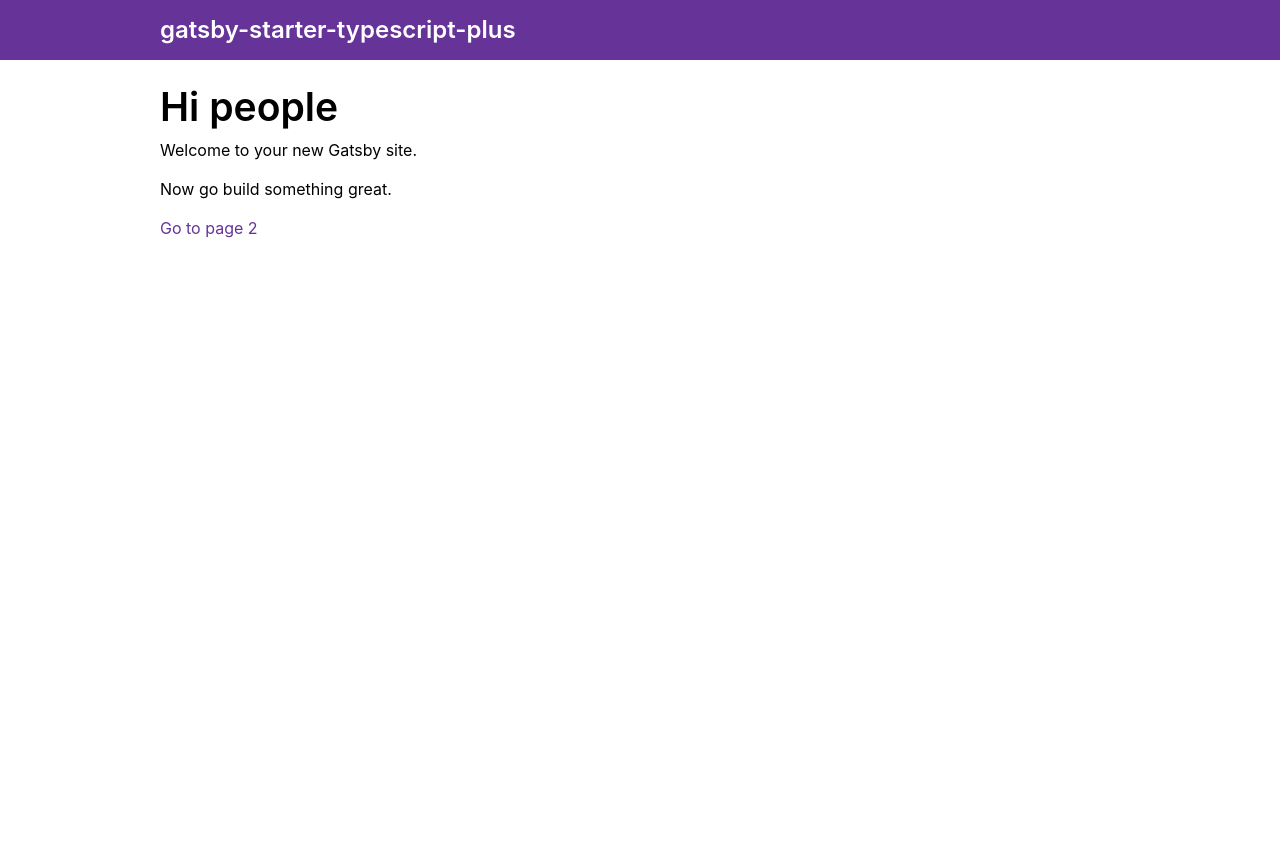
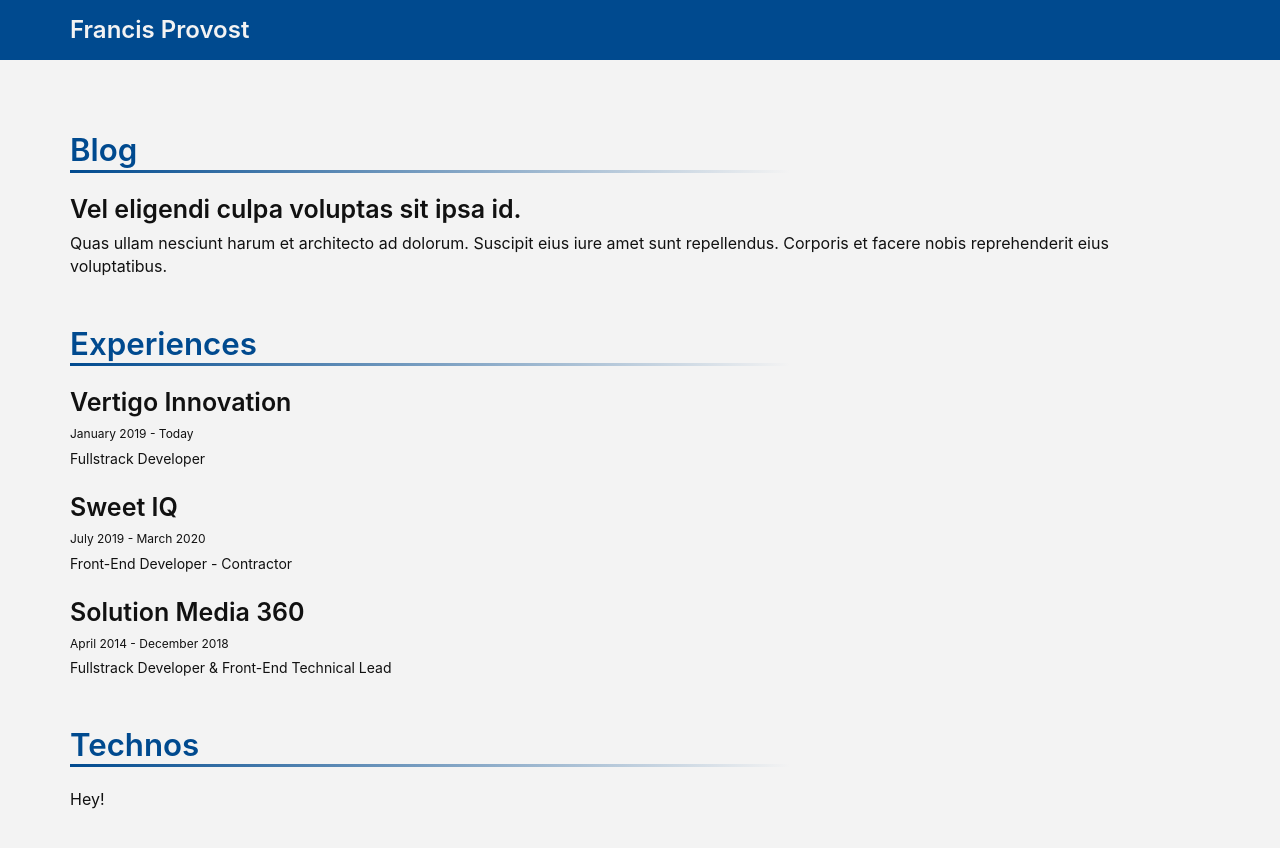
Before and after one commit to francisprovost/francisprovost.com, a Gatsby site: page / in a window 1280 px wide. Before the commit the page ends 800 px from the top, so only its background shows below. Built offline with nearby package versions, Linux system fonts and the light colour scheme; Gatsby itself is replaced by a stand-in of ours.

Commit message:
Basic home layout + experiences section
- Start the home page layout
- Finish the Experience section

```diff
--- a/gatsby-config.js
+++ b/gatsby-config.js
@@ -1,15 +1,13 @@
-'use strict'
-
 module.exports = {
   siteMetadata: {
-    title: 'gatsby-starter-typescript-plus',
-    description: 'A starter kit for TypeScript-based Gatsby projects with sensible defaults.',
-    keywords: 'gatsbyjs, gatsby, javascript, sample, something',
-    siteUrl: 'https://gatsby-starter-typescript-plus.netlify.com',
+    title: 'Francis Provost',
+    description: '', // TODO  update sitemeta data #remove @fprovost
+    keywords: '',
+    siteUrl: 'https://francisprovost.com',
     author: {
-      name: 'Resi Respati',
-      url: 'https://twitter.com/resir014',
-      email: 'resir014@gmail.com'
+      name: 'Francis Provost',
+      url: 'https://francisprovost.com',
+      email: 'jobs@francisprovost.com'
     }
   },
   plugins: [
@@ -48,7 +46,7 @@ module.exports = {
     {
       resolve: 'gatsby-plugin-canonical-urls',
       options: {
-        siteUrl: 'https://gatsby-starter-typescript-plus.netlify.com'
+        siteUrl: 'https://francisprovost.com'
       }
     },
     'gatsby-plugin-emotion',
--- a/package.json
+++ b/package.json
@@ -40,8 +40,8 @@
     "gatsby-remark-prismjs": "^3.3.0",
     "gatsby-remark-responsive-iframe": "^2.2.0",
     "gatsby-remark-smartypants": "^2.1.0",
-    "gatsby-source-filesystem": "^2.1.0",
-    "gatsby-transformer-json": "^2.2.0",
+    "gatsby-source-filesystem": "^2.1.56",
+    "gatsby-transformer-json": "^2.2.28",
     "gatsby-transformer-remark": "^2.5.0",
     "gatsby-transformer-sharp": "^2.2.0",
     "modern-normalize": "^0.5.0",
--- a/src/components/Container.tsx
+++ b/src/components/Container.tsx
@@ -9,7 +9,7 @@ const StyledContainer = styled.div`
   margin-left: auto;
   margin-right: auto;
   width: auto;
-  max-width: ${getEmSize(widths.lg)}em;
+  max-width: ${getEmSize(widths.xl)}em;
 `
 
 interface ContainerProps {
--- /dev/null
+++ b/src/components/Home/Experiences.tsx
@@ -0,0 +1,72 @@
+import * as React from 'react'
+import styled from '@emotion/styled'
+import { dimensions } from '../../styles/variables'
+import { List, BlankItem } from '../styled'
+
+interface Job {
+  company: string
+  startDate: string
+  endDate: string
+  jobTitle: string
+  contract?: boolean
+}
+
+const jobsData: Job[] = [
+  {
+    company: 'Vertigo Innovation',
+    startDate: 'January 2019',
+    endDate: 'Today',
+    jobTitle: 'Fullstrack Developer'
+  },
+  {
+    company: 'Sweet IQ',
+    startDate: 'July 2019',
+    endDate: 'March 2020',
+    jobTitle: 'Front-End Developer',
+    contract: true
+  },
+  {
+    company: 'Solution Media 360',
+    startDate: 'April 2014',
+    endDate: 'December 2018',
+    jobTitle: 'Fullstrack Developer & Front-End Technical Lead'
+  }
+]
+
+const Content = styled.p`
+  display: flex;
+  flex-direction: column;
+`
+
+const JobTitle = styled.span`
+  margin-top: ${dimensions.containerPadding * 0.3}em;
+  font-size: ${dimensions.fontSize.small}px;
+`
+const JobDates = styled.span`
+  font-size: ${dimensions.fontSize.xsmall}px;
+`
+
+const Experiences: React.FC = () => {
+  return (
+    <List>
+      {jobsData.map(({ company, startDate, endDate, jobTitle, contract }) => (
+        <BlankItem>
+          <>
+            <h3>{company}</h3>
+            <Content>
+              <JobDates>
+                {startDate} - {endDate}
+              </JobDates>
+              <JobTitle>
+                {jobTitle}
+                {contract && ' - Contractor'}
+              </JobTitle>
+            </Content>
+          </>
+        </BlankItem>
+      ))}
+    </List>
+  )
+}
+
+export default Experiences
--- /dev/null
+++ b/src/components/Section.tsx
@@ -0,0 +1,45 @@
+import * as React from 'react'
+import styled from '@emotion/styled'
+import Container from './Container'
+import { widths, colors, dimensions } from '../styles/variables'
+
+const SectionRoot = styled(Container)`
+  margin: ${dimensions.containerPadding * 2}em 0;
+`
+
+const Title = styled.h2`
+  color: ${colors.brand};
+  position: relative;
+
+  ::after {
+    content: '';
+    position: absolute;
+    bottom: -3px;
+    left: 0;
+    height: 3px;
+    min-width: ${widths.md}px;
+    width: 50%;
+    background: ${colors.brand};
+    background: linear-gradient(to right, ${colors.brand} 0%, transparent 100%);
+  }
+`
+
+const SectionBody = styled.div`
+  margin-top: ${dimensions.containerPadding}em;
+`
+
+interface SectionProps {
+  title: string
+  children: React.ReactNode
+}
+
+const Section: React.FC<SectionProps> = ({ title, children }) => {
+  return (
+    <SectionRoot>
+      <Title>{title}</Title>
+      <SectionBody>{children}</SectionBody>
+    </SectionRoot>
+  )
+}
+
+export default Section
--- /dev/null
+++ b/src/components/styled/index.ts
@@ -0,0 +1,8 @@
+import styled from '@emotion/styled'
+
+export const List = styled.ul`
+  padding: 0;
+`
+export const BlankItem = styled.li`
+  list-style: none;
+`
--- a/src/pages/index.tsx
+++ b/src/pages/index.tsx
@@ -4,15 +4,26 @@ import { Link } from 'gatsby'
 import Page from '../components/Page'
 import Container from '../components/Container'
 import IndexLayout from '../layouts'
+import Section from '../components/Section'
+import Experiences from '../components/Home/Experiences'
 
 const IndexPage = () => (
   <IndexLayout>
     <Page>
       <Container>
-        <h1>Hi people</h1>
-        <p>Welcome to your new Gatsby site.</p>
-        <p>Now go build something great.</p>
-        <Link to="/page-2/">Go to page 2</Link>
+        <Section title="Blog">
+          <h3>Vel eligendi culpa voluptas sit ipsa id.</h3>
+          <p>
+            Quas ullam nesciunt harum et architecto ad dolorum. Suscipit eius iure amet sunt repellendus. Corporis et facere nobis
+            reprehenderit eius voluptatibus.
+          </p>
+        </Section>
+        <Section title="Experiences">
+          <Experiences />
+        </Section>
+        <Section title="Technos">
+          <p>Hey!</p>
+        </Section>
       </Container>
     </Page>
   </IndexLayout>
--- a/src/styles/variables.ts
+++ b/src/styles/variables.ts
@@ -1,13 +1,13 @@
 /* eslint-disable max-len */
 
 export const colors = {
-  brand: '#663399',
+  brand: '#004A8F',
   lilac: '#9d7cbf',
   accent: '#ffb238',
   success: '#37b635',
   warning: '#ec1818',
   ui: {
-    bright: '#e0d6eb',
+    bright: '#D0D0D3',
     light: '#f5f3f7',
     whisper: '#fbfafc'
   },
@@ -17,8 +17,8 @@ export const colors = {
     copy: 'hsla(270, 15.797828016000002%, 0%, 0.88)',
     calm: 'rgba(0, 0, 0, 0.54)'
   },
-  white: '#fff',
-  black: '#000'
+  white: 'rgba(243,243,243,1)',
+  black: '#111'
 }
 
 export const fonts = {
@@ -44,6 +44,8 @@ export const widths = {
 
 export const dimensions = {
   fontSize: {
+    xsmall: 12,
+    small: 14,
     regular: 16,
     large: 18
   },
```
Also changed, not shown: TODO.md (added, +12 -0 lines), 1 other file.
